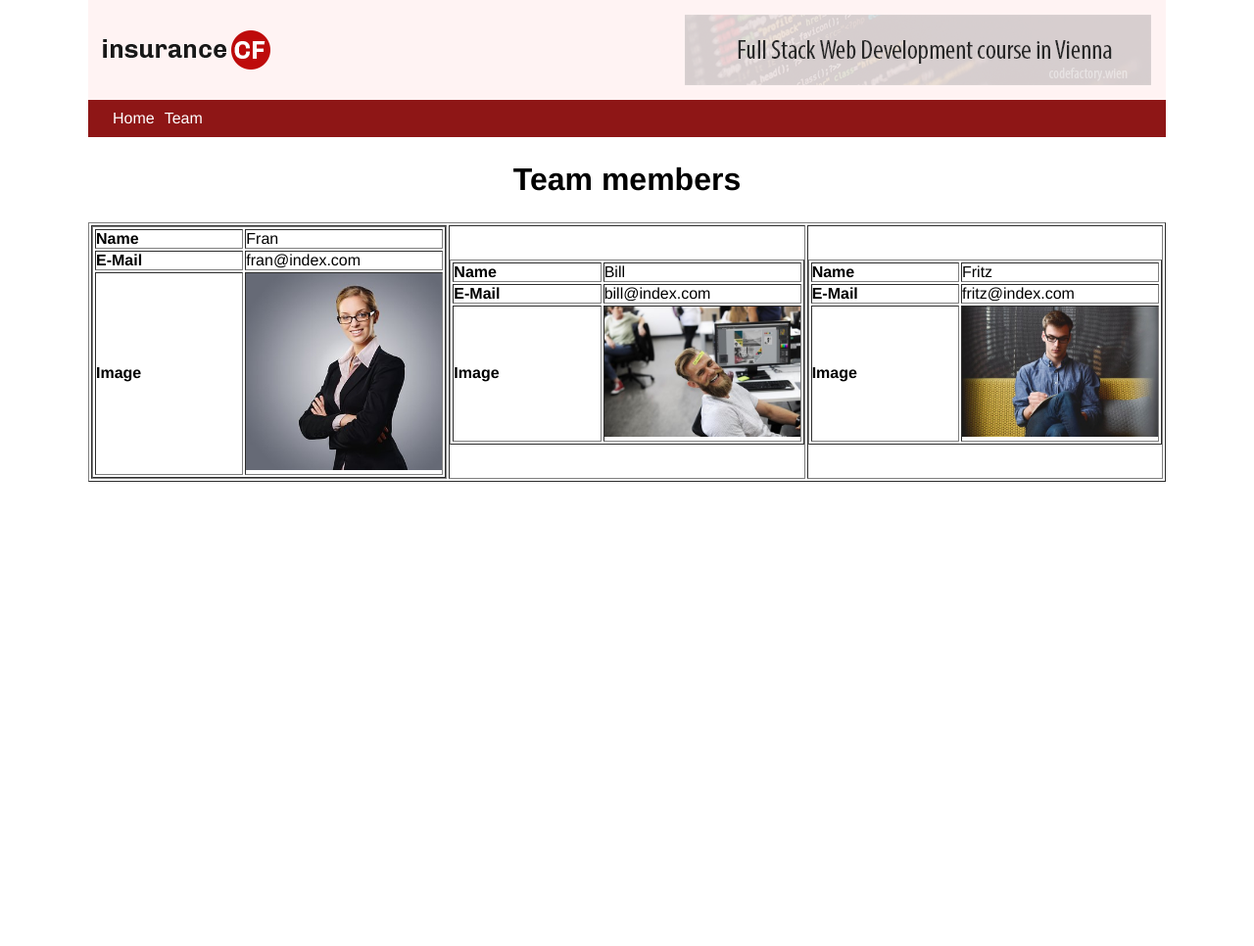
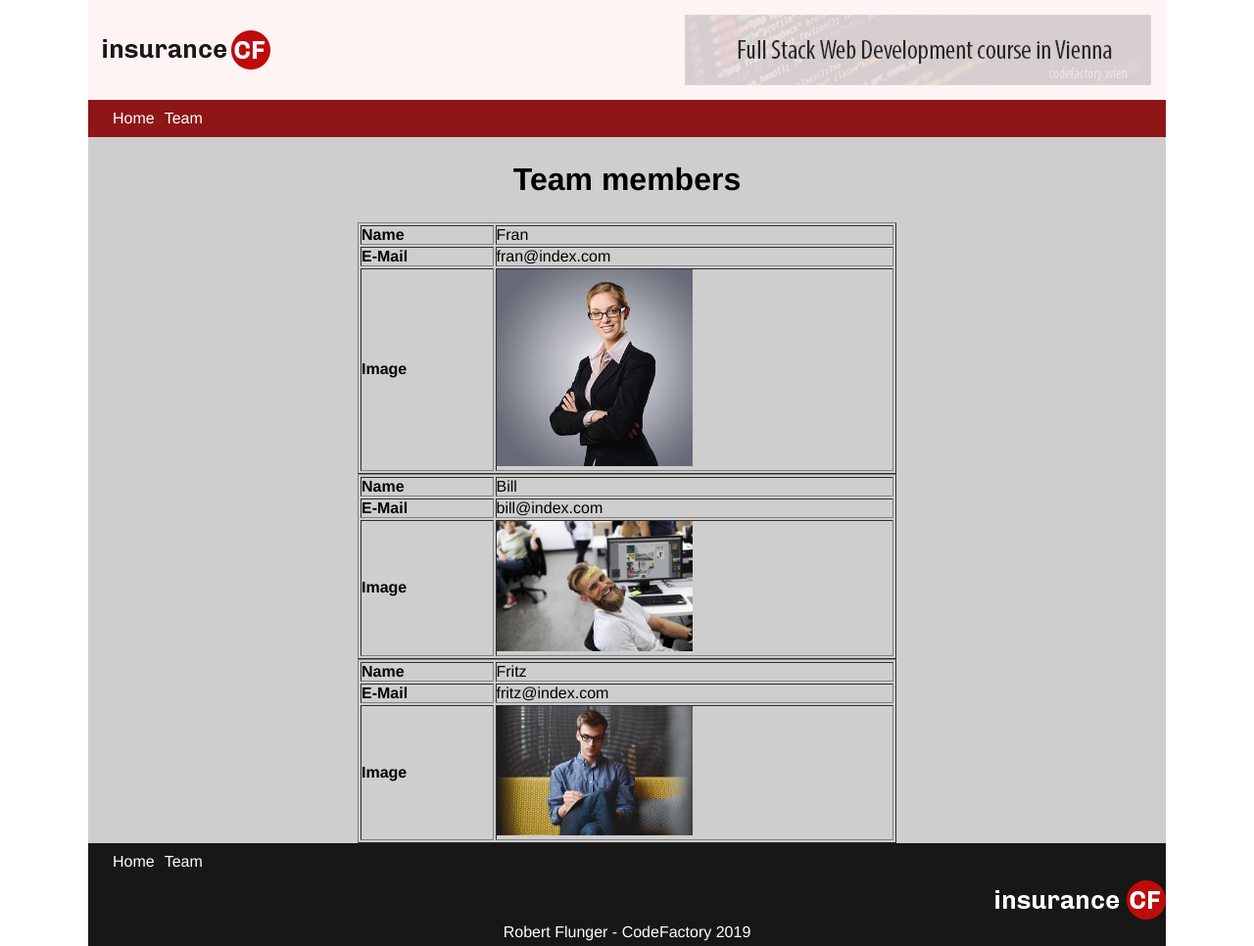
Before and after one commit to RobertFlunger/FSWD80-RobertFlunger-CodeReview-03, a plain HTML site: page team.html in a window 1280 px wide. Shown: the whole page at 98% size. Before the commit the page ends 800 px from the top, so only its background shows below. Drawn offline with Linux system fonts and the light colour scheme.

Commit message:
tweaks for team.html

```diff
--- a/css/style.sass
+++ b/css/style.sass
@@ -240,13 +240,15 @@ footer
 
 // Specifications for team.html
 #team-page
+	background-color: $background-grey
+	width: 1100px
 	h1
 		text-align: center
 		padding: 25px 0
 
 table
 	margin: 0 auto
-	width: 100%
+	width: 50%
 	img
 		width: 200px
 
--- a/team.html
+++ b/team.html
@@ -24,27 +24,62 @@
 
 </header><!-- /header -->
 
+<main >
 <div id="team-page">
 
 <h1>Team members</h1>
 
+
+</div>
+</main>
+
+
+</body>
+
+<footer>
+
+<nav id="nav-bottom">
+	<ul>
+		<li><a href="#">Home</a></li>
+		<li><a href="team.html">Team</a></li>
+	</ul>
+</nav>
+
+<div id="logo-inv">
+	<img src="img/logo-inv.png" alt="Insurance logo transparent">
+</div>
+
+<p>Robert Flunger - CodeFactory 2019</p>
+
+</footer>
+
 <script src="json/data.json"></script>
 	<script>
 		var myteam = JSON.parse(teamMembers);
-		console.log(myteam);
-		document.writeln("<table border='1'><tr>");
+
 		for (var i=0; i<myteam.length; i++) {
-			document.writeln("<td>");
-			document.writeln("<table border='1' width=300>");
-			document.writeln("<tr><td><b>Name</b></td><td width=100>" + myteam[i].name + "</td></tr>");
-			document.writeln("<tr><td><b>E-Mail</b></td><td width=100>" + myteam[i].email + "</td></tr>");
-			document.writeln("<tr><td><b>Image</b></td><td width=100> <img src=" + myteam[i].image + " alt=\'person " + i + "\'></td></tr>");
-			document.writeln("</table>");
-			document.writeln("</td>");
-		}
+		document.getElementById("team-page").innerHTML += "<tr><table border='1' width=30%><tr><td><b>Name</b></td><td width=70%>" + myteam[i].name + "</td></tr><tr><td><b>E-Mail</b></td><td width=75%>" + myteam[i].email + "</td></tr><tr><td><b>Image</b></td><td width=75%> <img src=" + myteam[i].image + " alt='person' " + i + "'></td></tr></table></td>";
+			}
 
 	</script>
-</div>
 
-</body>
 </html>
+
+<!-- 			document.getElementById("team-page").innerHTML = ("<td>");
+document.getElementById("team-page").innerHTML = ("<table border='1' width=300>");
+document.getElementById("team-page").innerHTML = ("<tr><td><b>Name</b></td><td width=100>" + myteam[i].name + "</td></tr>");
+document.getElementById("team-page").innerHTML = ("<tr><td><b>E-Mail</b></td><td width=100>" + myteam[i].email + "</td></tr>");
+document.getElementById("team-page").innerHTML = ("<tr><td><b>Image</b></td><td width=100> <img src=" + myteam[i].image + " alt=\'person " + i + "\'></td></tr>");
+document.getElementById("team-page").innerHTML = ("</table>");
+document.getElementById("team-page").innerHTML = ("</td>"); -->
+
+<!-- 	document.writeln("<table border='1'><tr>");
+	for (var i=0; i<myteam.length; i++) {
+		document.writeln("<td>");
+		document.writeln("<table border='1' width=300>");
+		document.writeln("<tr><td><b>Name</b></td><td width=100>" + myteam[i].name + "</td></tr>");
+		document.writeln("<tr><td><b>E-Mail</b></td><td width=100>" + myteam[i].email + "</td></tr>");
+		document.writeln("<tr><td><b>Image</b></td><td width=100> <img src=" + myteam[i].image + " alt=\'person " + i + "\'></td></tr>");
+		document.writeln("</table>");
+		document.writeln("</td>");
+	} -->
```
Also changed, not shown: css/style.css, 1 other file.
